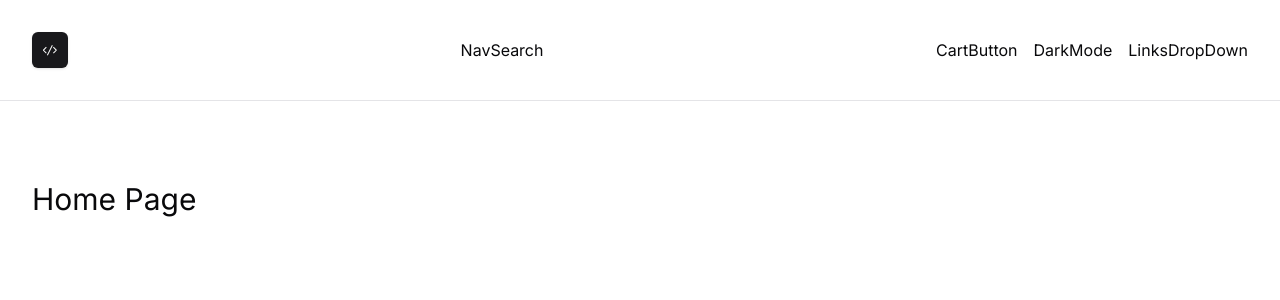
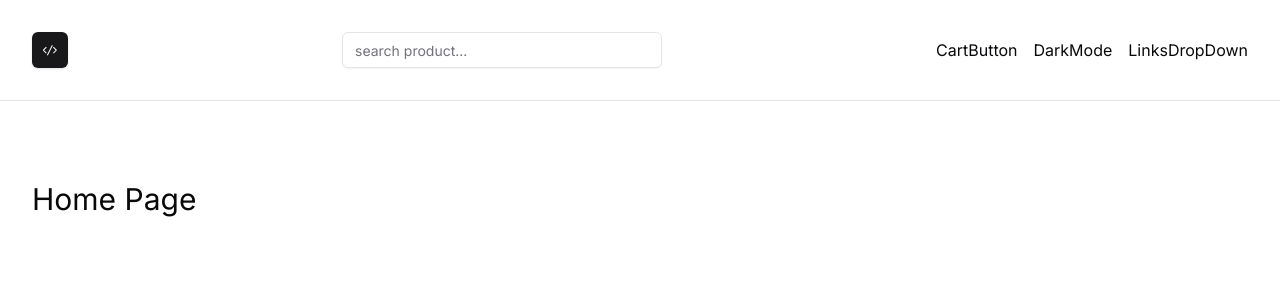
Before and after one commit to thatsehannah/nextjs-storefront, a Next.js app: page / in a window 1280 px wide. Shown: the top 300 px of the page. Built offline with nearby package versions, Linux system fonts and the light colour scheme.

Commit message:
creating nav search field

```diff
--- a/components/navbar/components/NavSearch.tsx
+++ b/components/navbar/components/NavSearch.tsx
@@ -1,7 +1,14 @@
+import { Input } from '@/components/ui/input';
 import React from 'react';
 
 const NavSearch = () => {
-  return <div>NavSearch</div>;
+  return (
+    <Input
+      type='search'
+      placeholder='search product...'
+      className='max-w-xs dark:bg-muted'
+    />
+  );
 };
 
 export default NavSearch;
```
